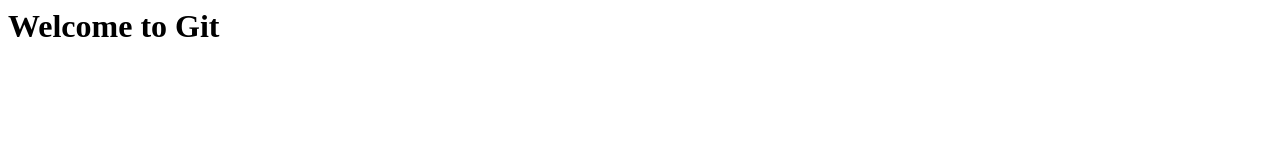
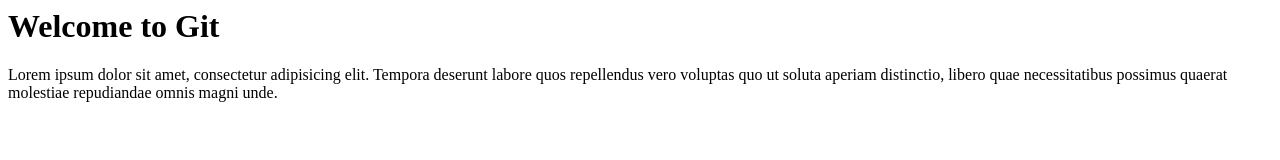
Before and after one commit to SkillsUnion-SE-Zero/git-demo, a plain HTML site: page index.html in a window 1280 px wide. Drawn offline with Linux system fonts and the light colour scheme.

Commit message:
Add content to pages

```diff
--- a/index.html
+++ b/index.html
@@ -1 +1,4 @@
 <h1>Welcome to Git</h1>
+<p>
+  Lorem ipsum dolor sit amet, consectetur adipisicing elit. Tempora deserunt labore quos repellendus vero voluptas quo ut soluta aperiam distinctio, libero quae necessitatibus possimus quaerat molestiae repudiandae omnis magni unde.
+</p>
```
Also changed, not shown: contact.html (+1 -0 lines).
